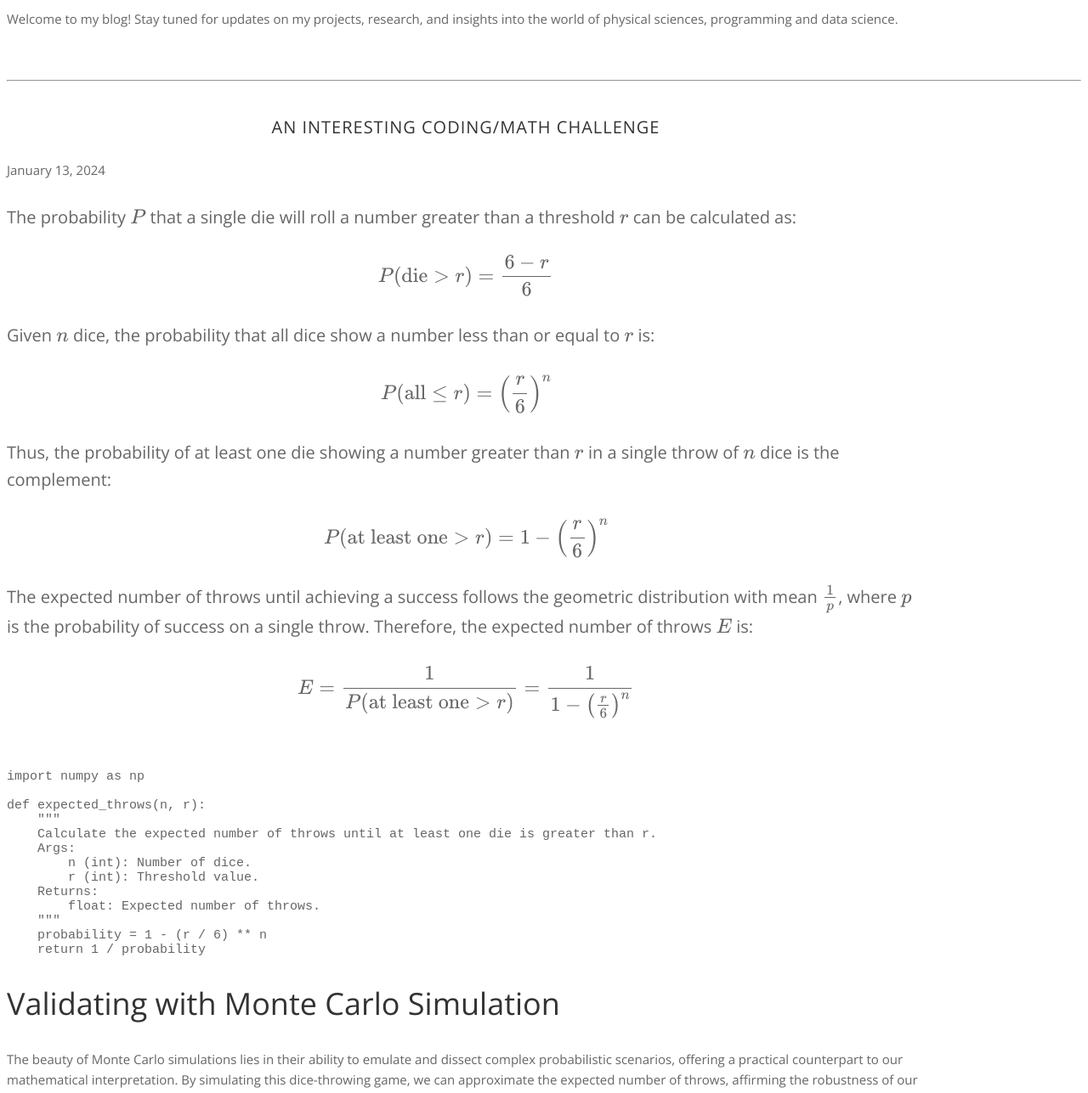
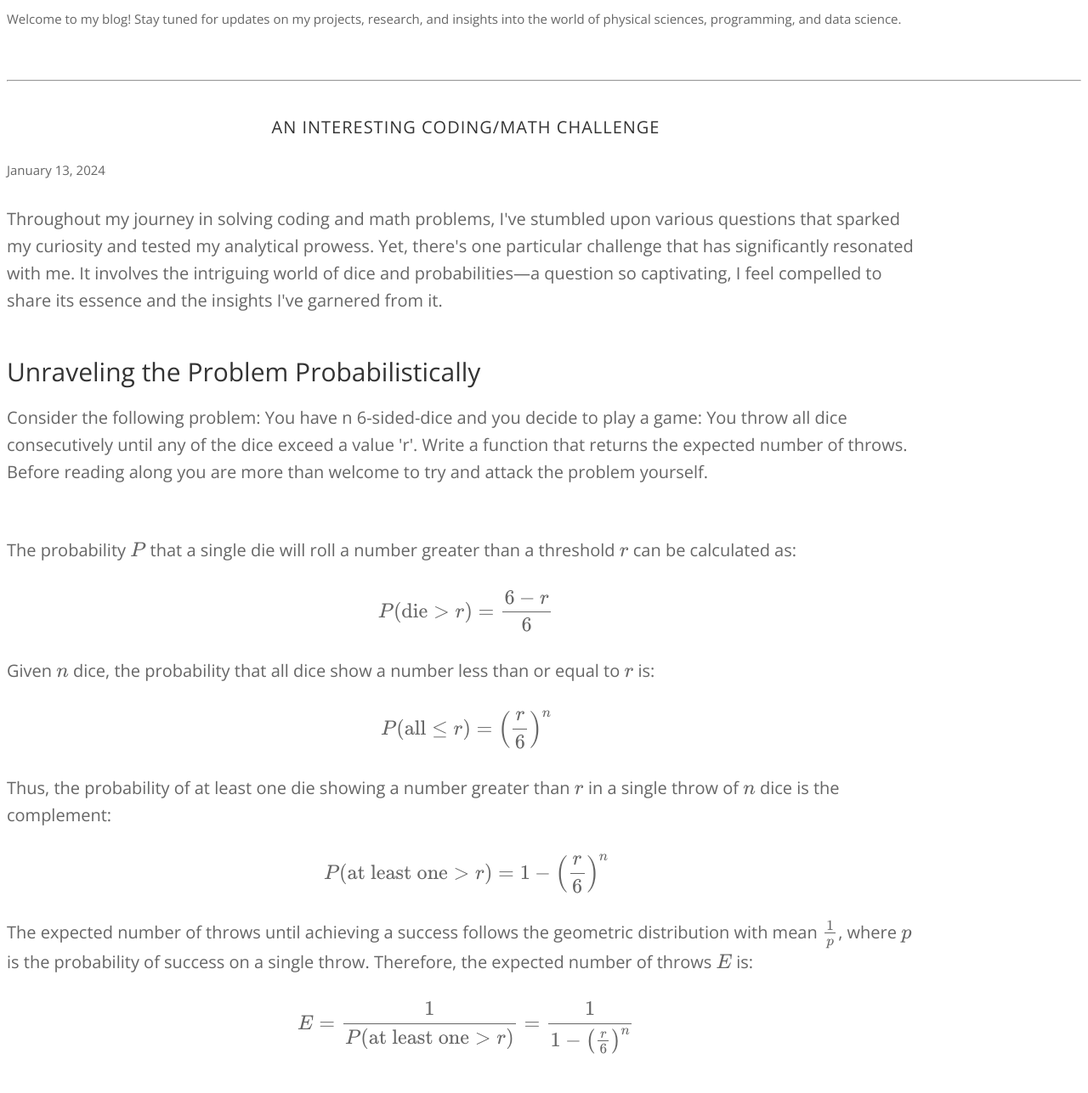
Before and after one commit to PanosKolyvakis/PanosKolyvakis.github.io, a plain HTML site: page blog.html in a window 1280 px wide. Shown: the part 520-1807 px from the top of the page at 85% size. Drawn offline with nearby package versions, Linux system fonts and the light colour scheme; some icons are missing; a web font is replaced by a local one.

Commit message:
Update blog.html

```diff
--- a/blog.html
+++ b/blog.html
@@ -2,9 +2,9 @@
 <html lang="en">
 <head>
     <meta charset="utf-8">
-    <meta name="viewport"    content="width=device-width, initial-scale=1.0">
+    <meta name="viewport" content="width=device-width, initial-scale=1.0">
     <meta name="description" content="">
-    <meta name="author"      content="Sergey Pozhilov (GetTemplate.com)">
+    <meta name="author" content="Sergey Pozhilov (GetTemplate.com)">
     <script src="https://polyfill.io/v3/polyfill.min.js?features=es6"></script>
     <script id="MathJax-script" async src="https://cdn.jsdelivr.net/npm/mathjax@3/es5/tex-mml-chtml.js"></script>
 
@@ -29,8 +29,7 @@
             <img class="img-circle" src="assets/images/panos.png" alt="">
             <span class="title" style="color: rgb(255, 255, 255);">Dr Panos Kolyvakis</span>
             <span class="tagline" style="color: rgb(255, 255, 255);">Exploring the Convergence of Analytical Precision and Innovative Thought<br>
-
-
+            </span>
         </h1>
     </div>
 
@@ -63,7 +62,7 @@
                         <h1 class="entry-title">Welcome to My Blog</h1>
                     </header>
                     <div class="entry-content">
-                        <p>Welcome to my blog! Stay tuned for updates on my projects, research, and insights into the world of physical sciences, programming and data science.</p>
+                        <p>Welcome to my blog! Stay tuned for updates on my projects, research, and insights into the world of physical sciences, programming, and data science.</p>
                     </div>
                 </article>
             </div>
@@ -82,13 +81,13 @@
                         <h1 class="entry-title" style="font-size: 20px;">An interesting coding/Math Challenge</h1>
                         <p class="post-date">January 13, 2024</p>
                     </header>
-                    <div class="entry-content" , style="font-size: 20px;>
+                    <div class="entry-content" style="font-size: 20px;">
                         <p>Throughout my journey in solving coding and math problems, I've stumbled upon various questions that sparked my curiosity and tested my analytical prowess. Yet, there's one particular challenge that has significantly resonated with me. It involves the intriguing world of dice and probabilities—a question so captivating, I feel compelled to share its essence and the insights I've garnered from it.</p>
                         <h2>Unraveling the Problem Probabilistically</h2>
                         <p>Consider the following problem:
                         You have n 6-sided-dice and you decide to play a game: You throw all dice consecutively until any of the dice exceed a value 'r'. Write a function that returns the expected number of throws. Before reading along you are more than welcome to try and attack the problem yourself.</p>
                     </div>
-                    <div class="entry-content" , style="font-size: 20px;>
+                    <div class="entry-content" style="font-size: 20px;">
                         <p>The probability \(P\) that a single die will roll a number greater than a threshold \(r\) can be calculated as:</p>
                         <p>\[P(\text{die} > r) = \frac{6 - r}{6}\]</p>
                         <p>Given \(n\) dice, the probability that all dice show a number less than or equal to \(r\) is:</p>
@@ -132,15 +131,8 @@ def simulate_throws(n, r, trials=10000):
             </article>
         </div>
     </div>
-
-
 </div> <!-- /container -->
-By: Panos Kolyvakis
-</main>
-
-
-
-
+<!-- Correction: Removed extraneous By: Panos Kolyvakis outside of main tags -->
 <footer id="footer">
     <div class="container">
         <div class="row">
@@ -176,8 +168,6 @@ By: Panos Kolyvakis
     </div>
 </footer>
 
-
-
 <footer id="underfooter">
     <div class="container">
         <div class="row">
@@ -192,7 +182,6 @@ By: Panos Kolyvakis
                 <div class="widget-body">
                     <p class="text-right">
                         Copyright &copy; 2024, Panos Kolyvakis<br>
-
                 </div>
             </div>
 
@@ -200,8 +189,6 @@ By: Panos Kolyvakis
     </div>
 </footer>
 
-
-
 <!-- JavaScript libs are placed at the end of the document so the pages load faster -->
 <script src="http://ajax.googleapis.com/ajax/libs/jquery/1.10.2/jquery.min.js"></script>
 <script src="http://netdna.bootstrapcdn.com/bootstrap/3.0.0/js/bootstrap.min.js"></script>
```
Lines whose indentation alone changed are shown as unchanged.
